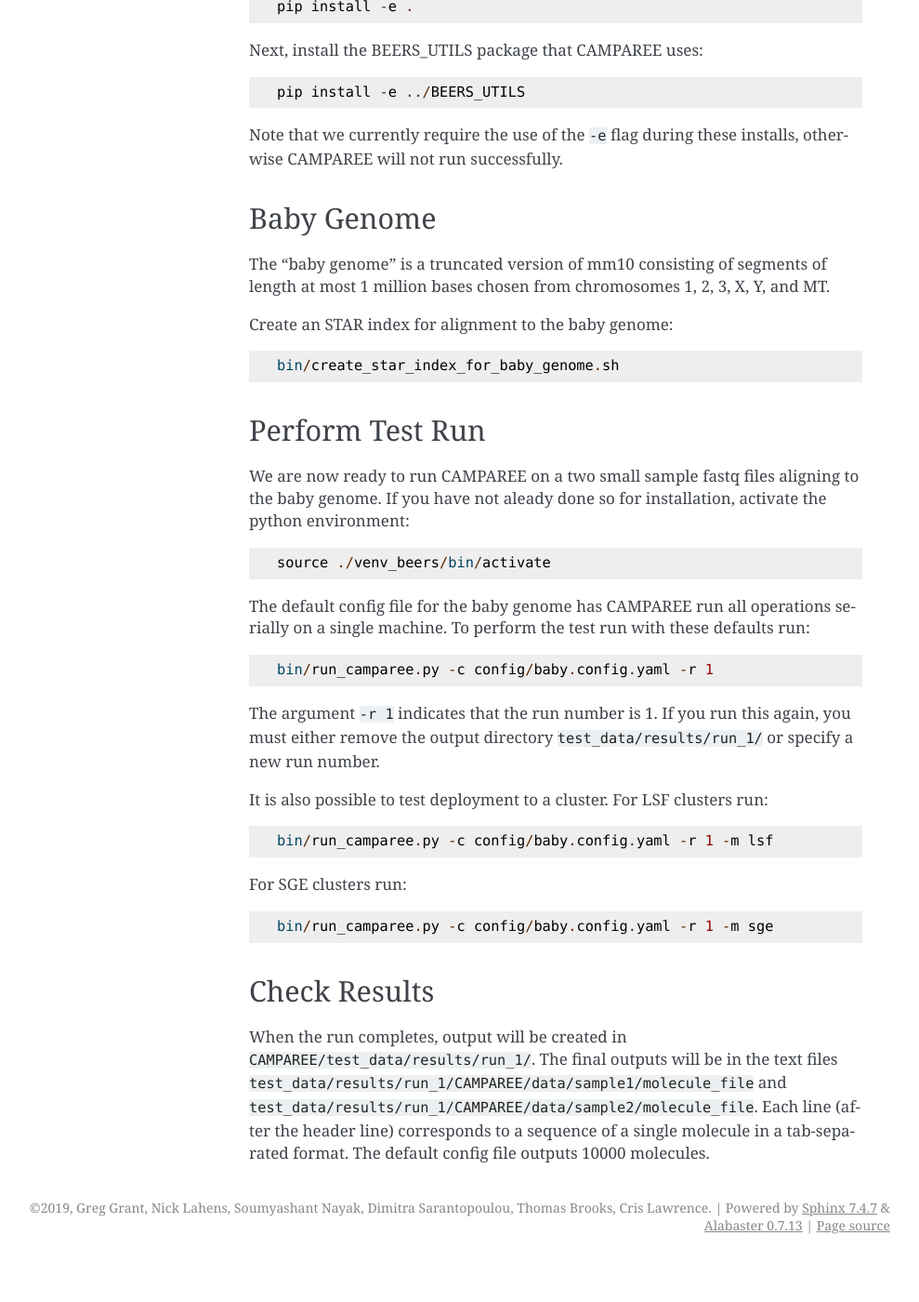
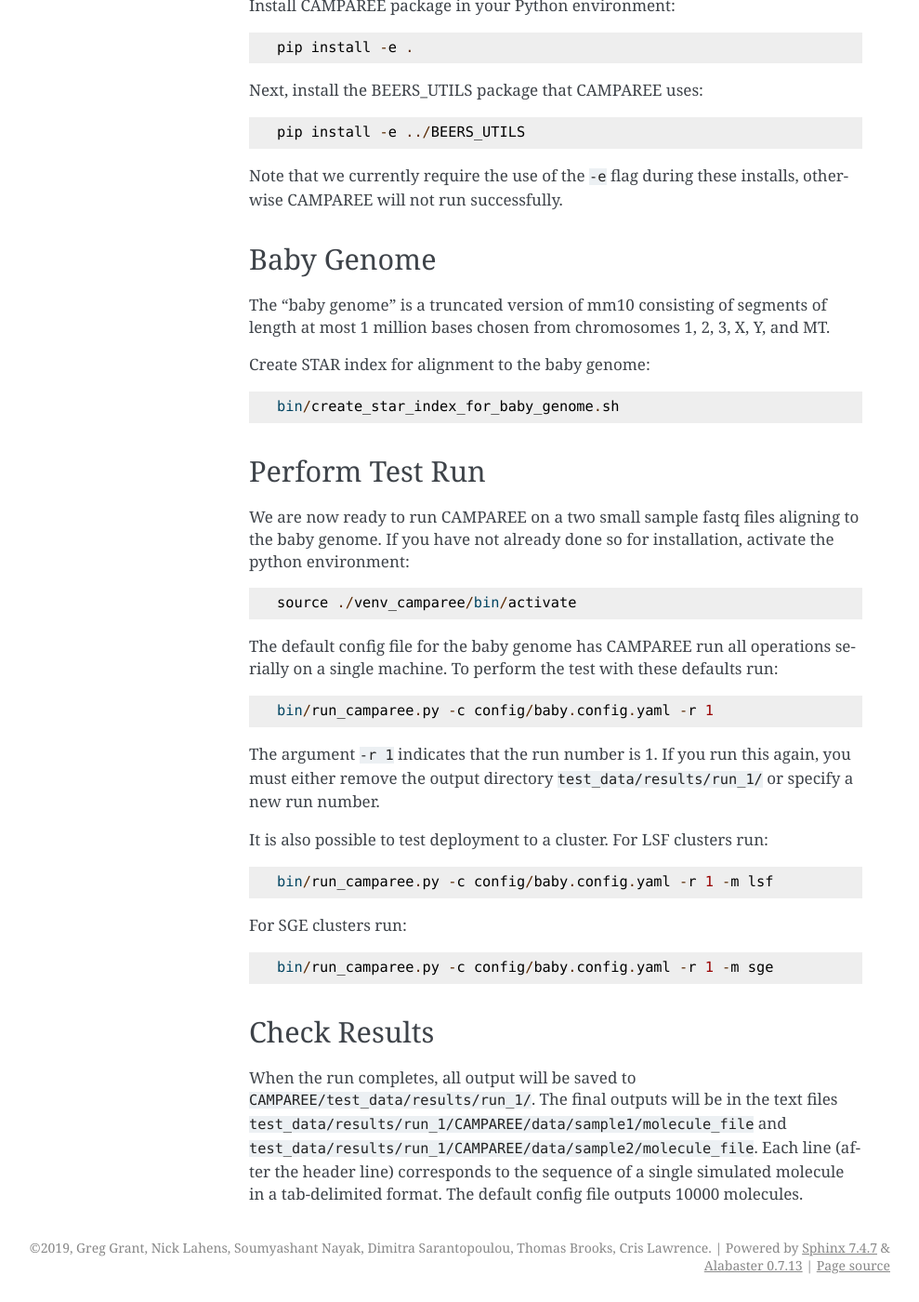
Before and after one commit to itmat/CAMPAREE, a Sphinx documentation site: the page built from doc/quick_start.rst, in a window 1280 px wide and 1400 px high, scrolled down 849 px. Shown: the whole window at 93% size, without its empty margins (152-1141 px from the left). Built offline with Sphinx 7.4.7, drawn with Linux system fonts in a browser that asks for light colours; before the commit the page ends 2206 px from its top, so only the background shows below that; some of the changed text lies outside the part shown.

Commit message:
Update doc files to reflect all of the changes to the CAMPAREE code base. Update README to clone from github using HTTPS URLs, instead of SSH URLs.

```diff
--- a/doc/quick_start.rst
+++ b/doc/quick_start.rst
@@ -1,7 +1,10 @@
 Quick Start Guide
 =================
 
-This guide will walk you through basic installation and useage of CAMPAREE running a simulation on a simplified dataset consisting of a mouse genome truncated to about 6 million bases and two samples of reads that align there.
+This guide will walk you through basic installation and usage of CAMPAREE
+running a simulation on a simplified dataset consisting of a mouse genome
+truncated to about 6 million bases (the "Baby Genome") and two samples of reads
+that align there.
 
 Installation
 ------------
@@ -14,23 +17,24 @@
 
 Pull the git repo for CAMPAREE and BEERS_UTILS the into a convenient location::
 
-    git clone git@github.com:itmat/CAMPAREE.git
-    git clone git@github.com:itmat/BEERS_UTILS.git
+    git clone https://github.com/itmat/CAMPAREE.git
+    git clone https://github.com/itmat/BEERS_UTILS.git
 
 Create a Python virtual environment to install required Python libraries to::
 
     cd CAMPAREE
-    python3 -m venv ./venv_beers
+    python3 -m venv ./venv_camparee
 
 And activate the environment::
 
-    source ./venv_beers/bin/activate
+    source ./venv_camparee/bin/activate
 
 Install required libraries::
 
     pip install -r requirements.txt
+    pip install -r ../BEERS_UTILS/requirements.txt
 
-Install BEERS package in your Python environment::
+Install CAMPAREE package in your Python environment::
 
     pip install -e .
 
@@ -38,32 +42,36 @@
 
     pip install -e ../BEERS_UTILS
 
-Note that we currently require the use of the ``-e`` flag during these installs, otherwise CAMPAREE will not run successfully.
+Note that we currently require the use of the ``-e`` flag during these installs,
+otherwise CAMPAREE will not run successfully.
 
 Baby Genome
 -----------
 
-The "baby genome" is a truncated version of mm10 consisting of segments of length at most 1 million bases chosen from chromosomes 1, 2, 3, X, Y, and MT.
+The "baby genome" is a truncated version of mm10 consisting of segments of
+length at most 1 million bases chosen from chromosomes 1, 2, 3, X, Y, and MT.
 
-Create an STAR index for alignment to the baby genome::
+Create STAR index for alignment to the baby genome::
 
     bin/create_star_index_for_baby_genome.sh
 
 Perform Test Run
 ----------------
 
-We are now ready to run CAMPAREE on a two small sample fastq files aligning to the baby genome.
-If you have not aleady done so for installation, activate the python environment::
+We are now ready to run CAMPAREE on a two small sample fastq files aligning to
+the baby genome. If you have not already done so for installation, activate the
+python environment::
 
-    source ./venv_beers/bin/activate
+    source ./venv_camparee/bin/activate
 
-The default config file for the baby genome has CAMPAREE run all operations serially on a single machine.
-To perform the test run with these defaults run::
+The default config file for the baby genome has CAMPAREE run all operations
+serially on a single machine. To perform the test with these defaults run::
 
     bin/run_camparee.py -c config/baby.config.yaml -r 1
 
-The argument ``-r 1`` indicates that the run number is 1.
-If you run this again, you must either remove the output directory ``test_data/results/run_1/`` or specify a new run number.
+The argument ``-r 1`` indicates that the run number is 1. If you run this again,
+you must either remove the output directory ``test_data/results/run_1/`` or
+specify a new run number.
 
 It is also possible to test deployment to a cluster.
 For LSF clusters run::
@@ -77,7 +85,10 @@
 Check Results
 -------------
 
-When the run completes, output will be created in ``CAMPAREE/test_data/results/run_1/``.
-The final outputs will be in the text files ``test_data/results/run_1/CAMPAREE/data/sample1/molecule_file`` and  ``test_data/results/run_1/CAMPAREE/data/sample2/molecule_file``.
-Each line (after the header line) corresponds to a sequence of a single molecule in a tab-separated format.
-The default config file outputs 10000 molecules.
+When the run completes, all output will be saved to
+``CAMPAREE/test_data/results/run_1/``. The final outputs will be in the text
+files ``test_data/results/run_1/CAMPAREE/data/sample1/molecule_file`` and
+``test_data/results/run_1/CAMPAREE/data/sample2/molecule_file``. Each line
+(after the header line) corresponds to the sequence of a single simulated
+molecule in a tab-delimited format. The default config file outputs 10000
+molecules.
```
Also changed, not shown: README.md (+2 -2 lines), doc/api.rst (+107 -93 lines), doc/introduction.rst (+13 -7 lines).
